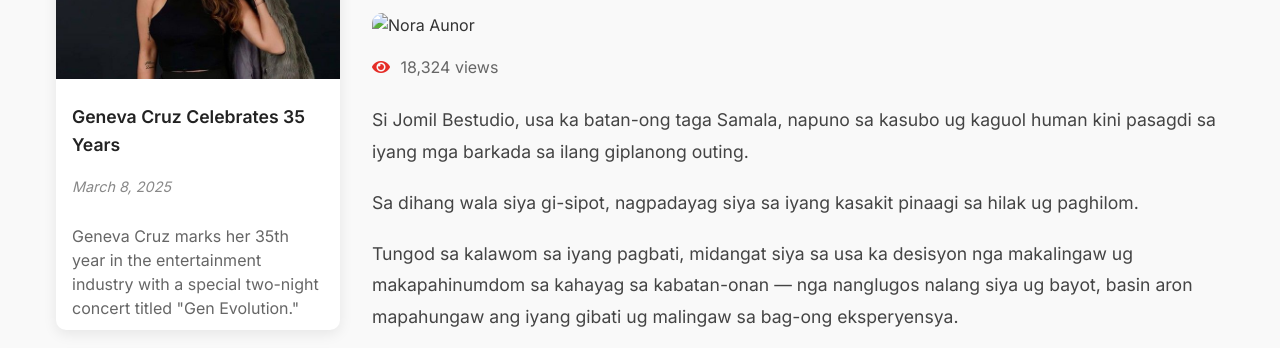
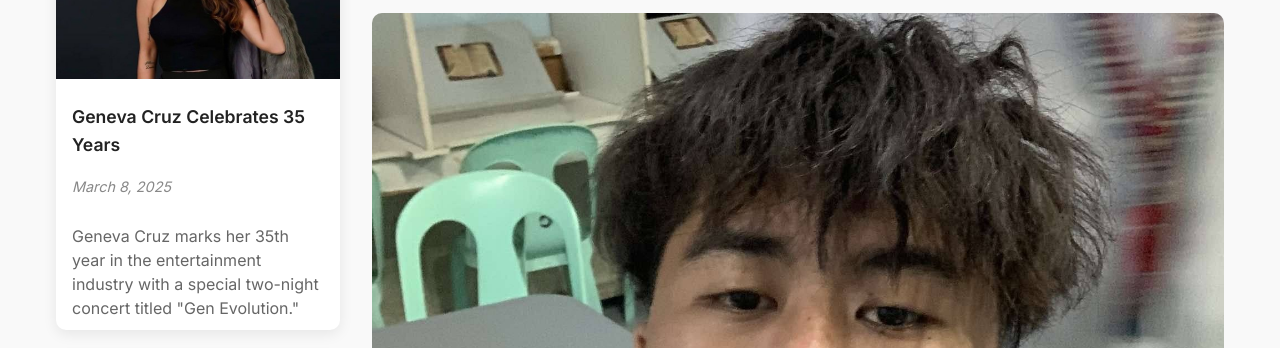
Before and after one commit to romeo063/showbizz, a plain HTML site: page index.html in a window 1280 px wide. Shown: the part 453-801 px from the top of the page. Drawn offline with Linux system fonts and the light colour scheme.

Commit message:
Update index.html

```diff
--- a/index.html
+++ b/index.html
@@ -29,7 +29,7 @@
     <main class="main-article">
       <h2>USA KA DAMULAG NANLOOD</h2>
       <p class="date">Posted on April 18, 2025</p>
-      <img src="jing.png" alt="Nora Aunor" class="main-image">
+      <img src="jing.jpg" alt="Nora Aunor" class="main-image">
 
       <!-- Engagement Stats -->
       <div class="engagement">
```
